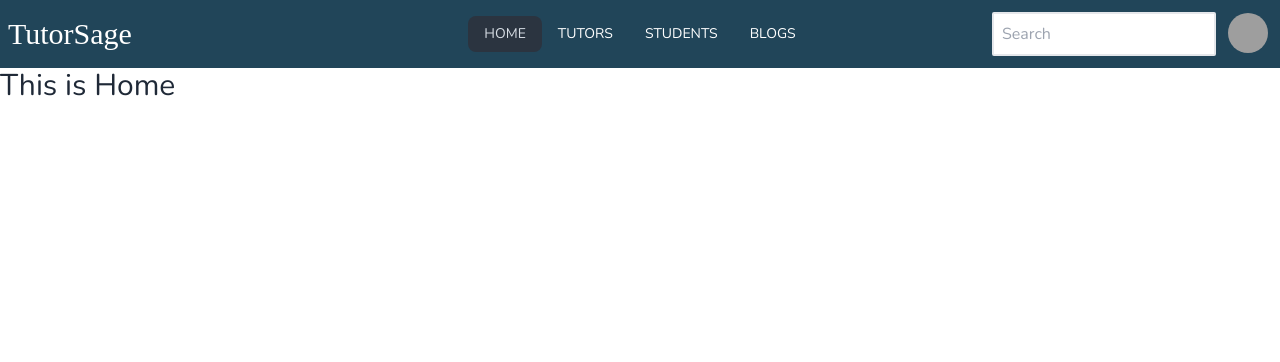
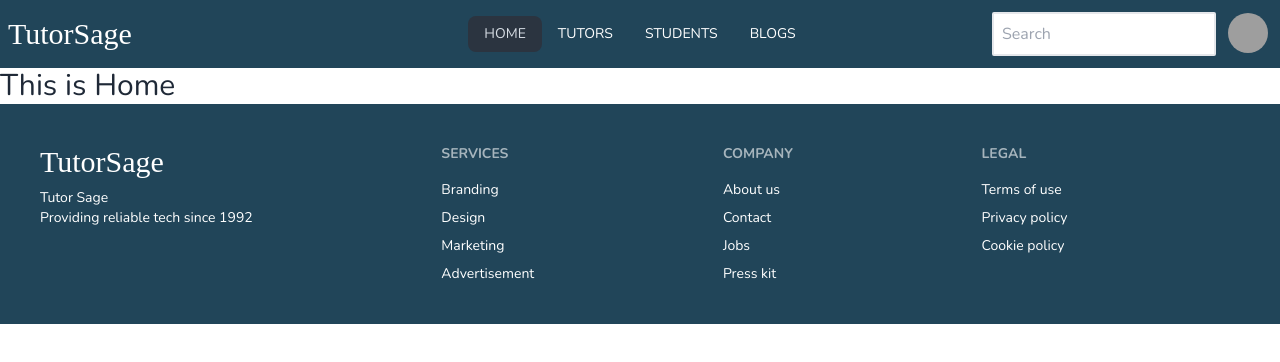
Before and after one commit to abunaim5/edu-sync-client, a React (Vite) app: page / in a window 1280 px wide. Shown: the top 362 px of the page. Built offline with nearby package versions, Linux system fonts and the light colour scheme; grey boxes are pictures that could not be loaded; a web font is replaced by a local one.

Commit message:
added footer component

```diff
--- a/src/Layout/Root.jsx
+++ b/src/Layout/Root.jsx
@@ -1,11 +1,13 @@
 import { Outlet } from "react-router-dom";
 import NavBar from "../Pages/Shared/NavBar/NavBar";
+import Footer from "../Pages/Shared/Footer/Footer";
 
 const Root = () => {
     return (
         <div>
             <NavBar />
             <Outlet />
+            <Footer />
         </div>
     );
 };
--- /dev/null
+++ b/src/Pages/Shared/Footer/Footer.jsx
@@ -0,0 +1,34 @@
+import { Link } from "react-router-dom";
+
+const Footer = () => {
+    return (
+        <footer className="footer p-10 bg-[#214559] text-white">
+            <aside>
+                <Link to='/'><button className="text-3xl text-white font-croissant ">TutorSage</button></Link>
+                <p>Tutor Sage<br />Providing reliable tech since 1992</p>
+            </aside>
+            <nav>
+                <h6 className="footer-title">Services</h6>
+                <a className="link link-hover">Branding</a>
+                <a className="link link-hover">Design</a>
+                <a className="link link-hover">Marketing</a>
+                <a className="link link-hover">Advertisement</a>
+            </nav>
+            <nav>
+                <h6 className="footer-title">Company</h6>
+                <a className="link link-hover">About us</a>
+                <a className="link link-hover">Contact</a>
+                <a className="link link-hover">Jobs</a>
+                <a className="link link-hover">Press kit</a>
+            </nav>
+            <nav>
+                <h6 className="footer-title">Legal</h6>
+                <a className="link link-hover">Terms of use</a>
+                <a className="link link-hover">Privacy policy</a>
+                <a className="link link-hover">Cookie policy</a>
+            </nav>
+        </footer>
+    );
+};
+
+export default Footer;
```
